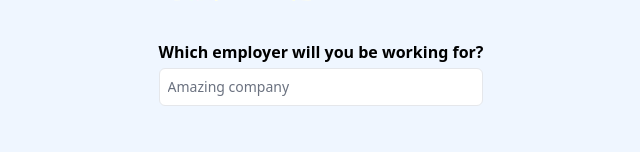
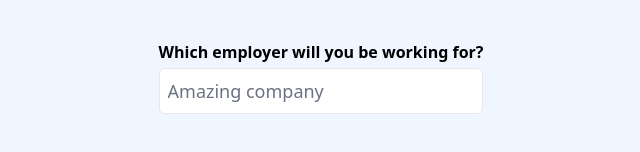
Before and after one commit to GradConnection/seek-the-dragon, a Next.js app: page /congratulations in a window 1280 px wide. Shown: the part 644-796 px from the top of the page, without its empty margins (319-959 px from the left). Built offline with nearby package versions, Linux system fonts and the light colour scheme.

Commit message:
Make the text field bigger

```diff
--- a/pages/congratulations.js
+++ b/pages/congratulations.js
@@ -41,8 +41,7 @@ export default function Congratulations() {
                     <input
                         onChange={onChange}
                         placeholder="Amazing company"
-                        id="employer_input"
-                        className="focus:border-light-blue-500 focus:ring-1 focus:ring-light-blue-500 focus:outline-none w-full text-sm text-black placeholder-gray-500 border border-gray-200 rounded-md py-2 pl-2"
+                        className="focus:border-light-blue-500 focus:ring-1 focus:ring-light-blue-500 focus:outline-none w-full text-lg text-black placeholder-gray-500 border border-gray-200 rounded-md py-2 pl-2"
                         type="text"
                         value={companyName}
                     />
```
Also changed, not shown: 1 other file (tests, documents, lock files or other folders).
